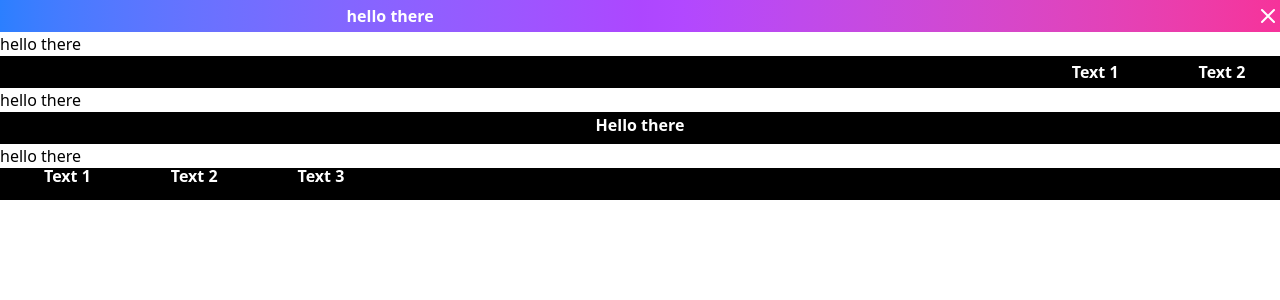
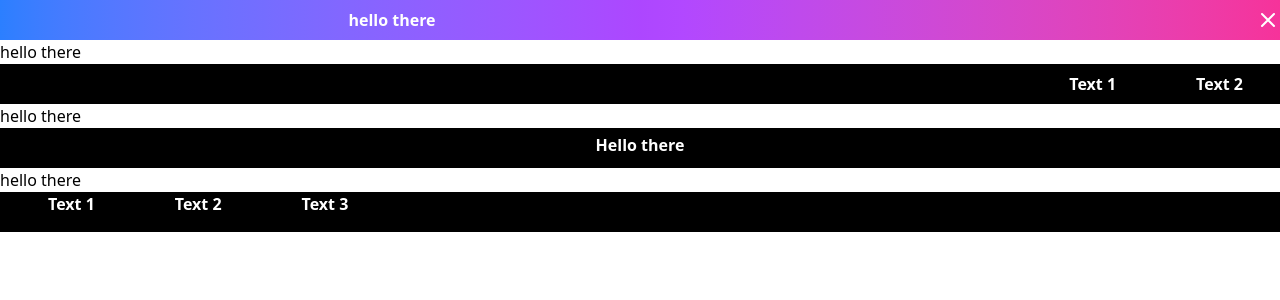
Before and after one commit to Pradikshan/react-animated-banner, a React (Vite) app: page / in a window 1280 px wide. Shown: the top 300 px of the page. Built offline with nearby package versions, Linux system fonts and the light colour scheme.

Commit message:
Changed banner close icon logic and increased container padding

```diff
--- a/src/components/Banner.tsx
+++ b/src/components/Banner.tsx
@@ -25,12 +25,11 @@ const Banner: React.FC<BannerProps> = ({
   textColor = "text-white",
   width = "w-full",
   height = "h-auto",
-  padding = "p-1",
+  padding = "p-2",
   animation = "carousel",
   duration = 5,
   closeIconVisible = false,
 }) => {
-  const [closeIcon, setCloseIcon] = useState<boolean>(closeIconVisible);
   const [closeBanner, setCloseBanner] = useState<boolean>(false);
 
   const carouselAnimationConfig = {
@@ -78,7 +77,7 @@ const Banner: React.FC<BannerProps> = ({
         <div
           className={`relative overflow-hidden ${width} ${height} ${padding} ${backgroundColor} ${textColor}`}
         >
-          {closeIcon && (
+          {closeIconVisible && (
             <svg
               className="absolute right-0 w-6 h-6 cursor-pointer"
               xmlns="http://www.w3.org/2000/svg"
```
